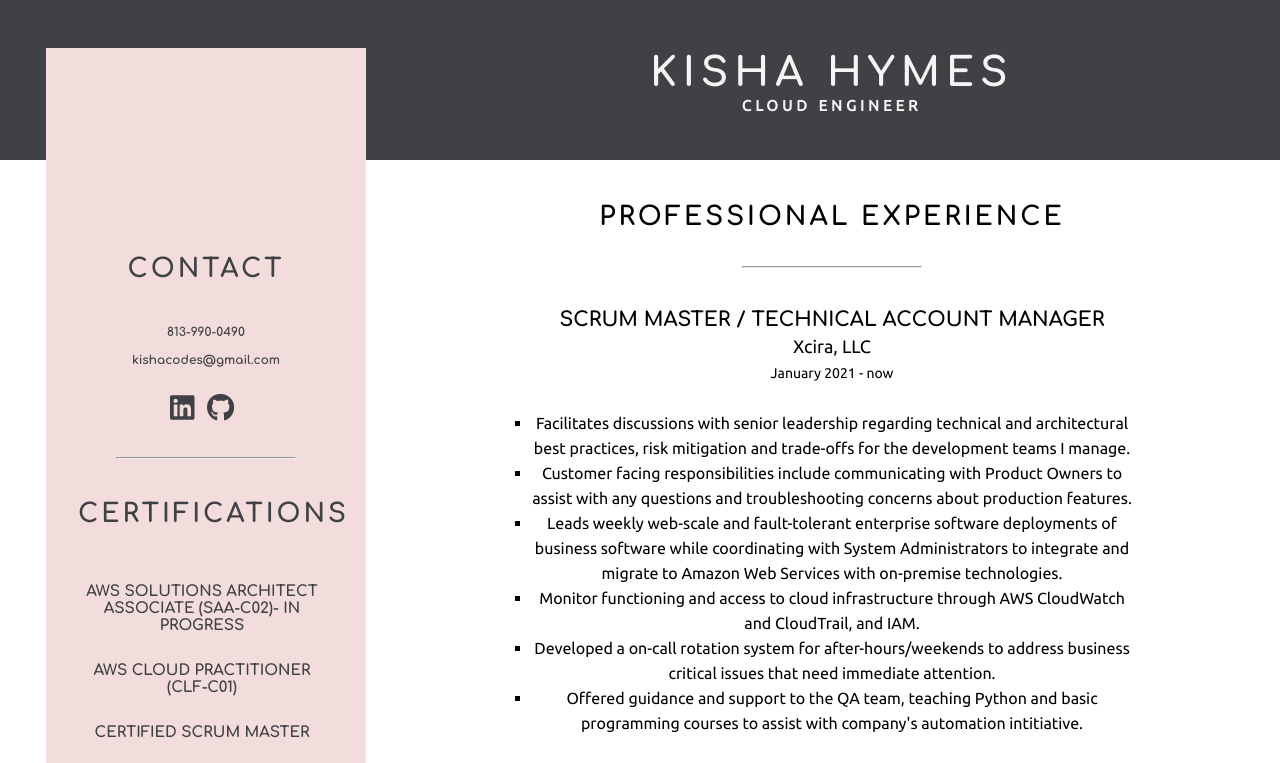
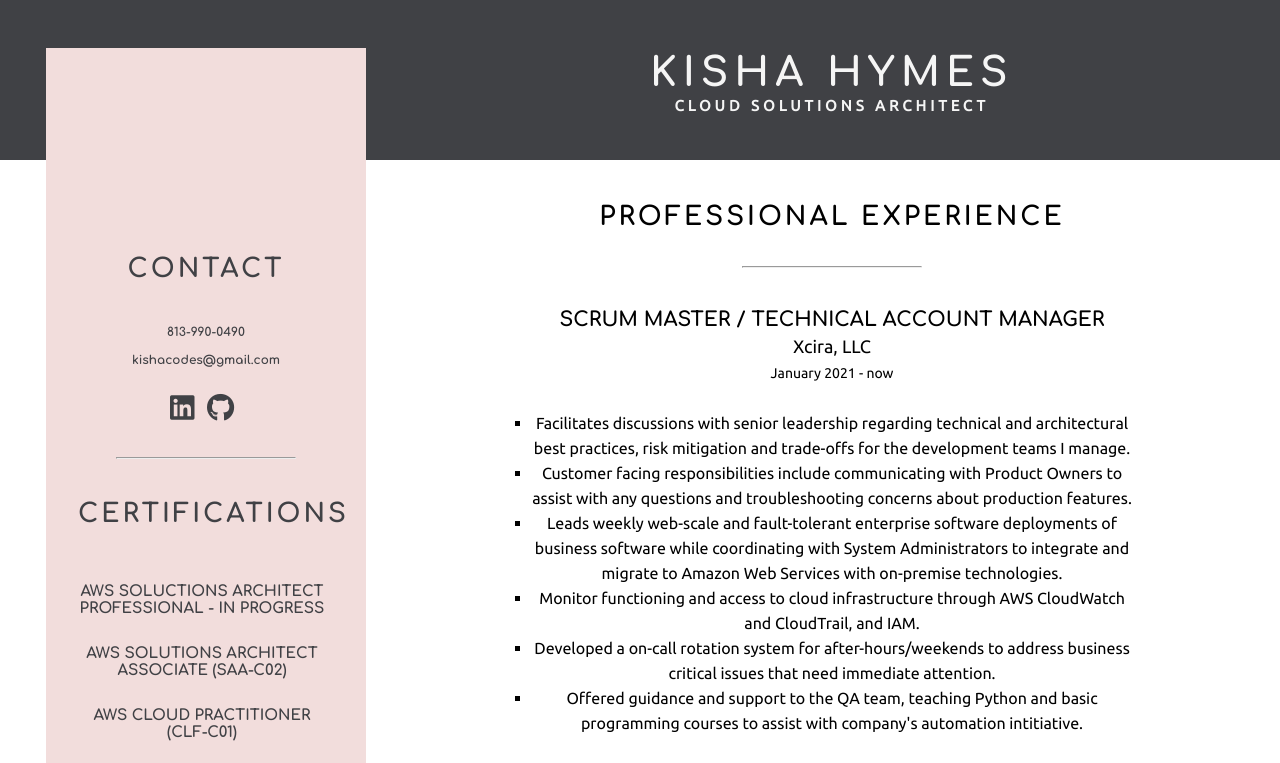
Before and after one commit to kishacodes/kishacodes-website, a plain HTML site: page index.htm in a window 1280 px wide. Shown: the top 763 px of the page. Drawn offline with Linux system fonts and the light colour scheme.

Commit message:
Update title and cert progress

```diff
--- a/index.htm
+++ b/index.htm
@@ -57,7 +57,8 @@
         <h2>Certifications</h2>
         <div class="languages">
           <ul>
-            <li>AWS Solutions Architect Associate (SAA-C02)- in progress</li>
+	    <li>AWS Soluctions Architect Professional - in progress </li>
+            <li>AWS Solutions Architect Associate (SAA-C02)</li>
             <li>AWS Cloud Practitioner (CLF-C01)</li>
             <li>Certified Scrum Master</li>
             <li>Florida K-12 Computer Science Teaching</li>
@@ -107,7 +108,7 @@
         <div class="main-heading">
           <h1 class="title">
             <span class="name">Kisha Hymes</span>
-            <span class="professional-title">Cloud Engineer</span>
+            <span class="professional-title">Cloud Solutions Architect</span>
           </h1>
         </div>
       </header>
```
